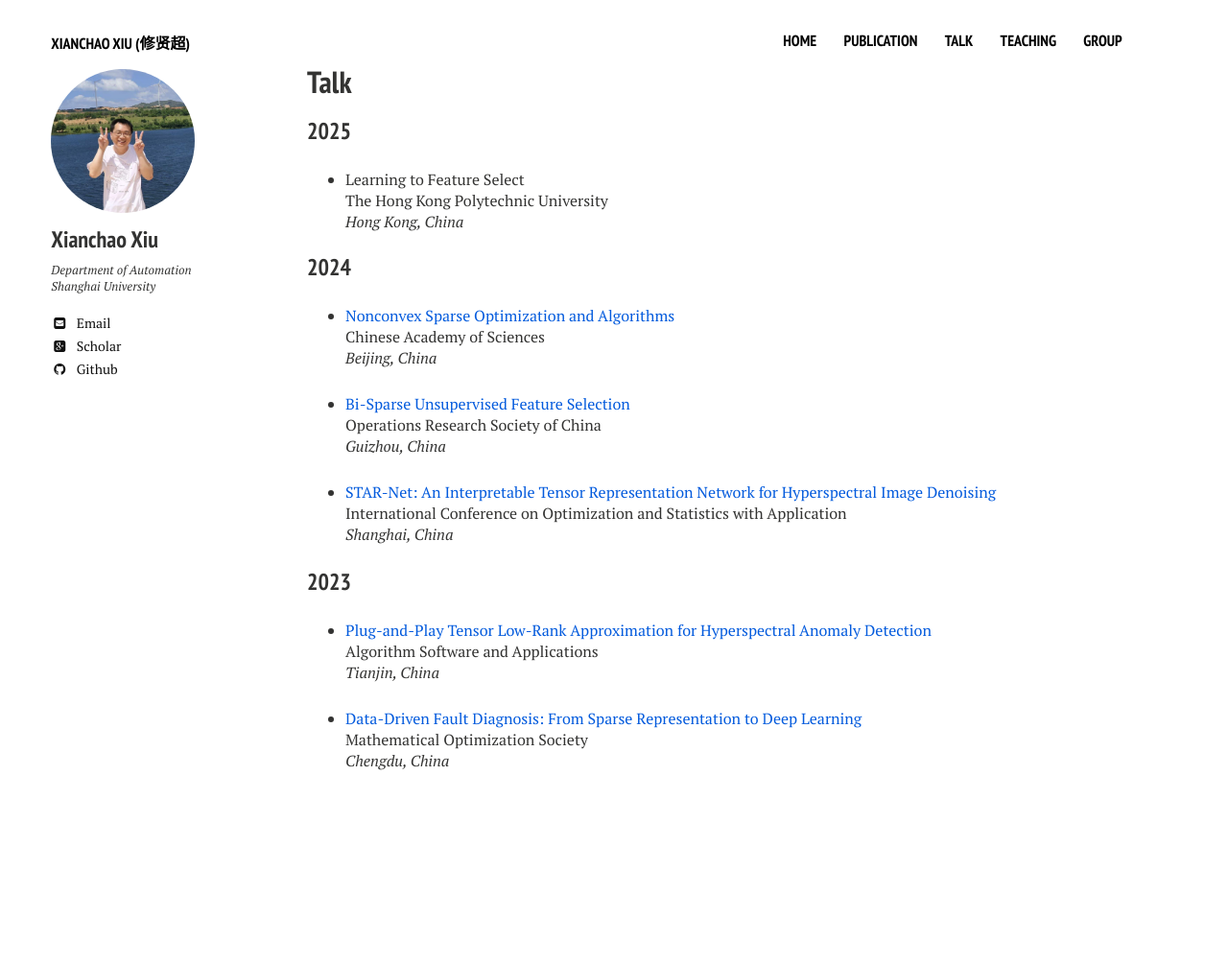
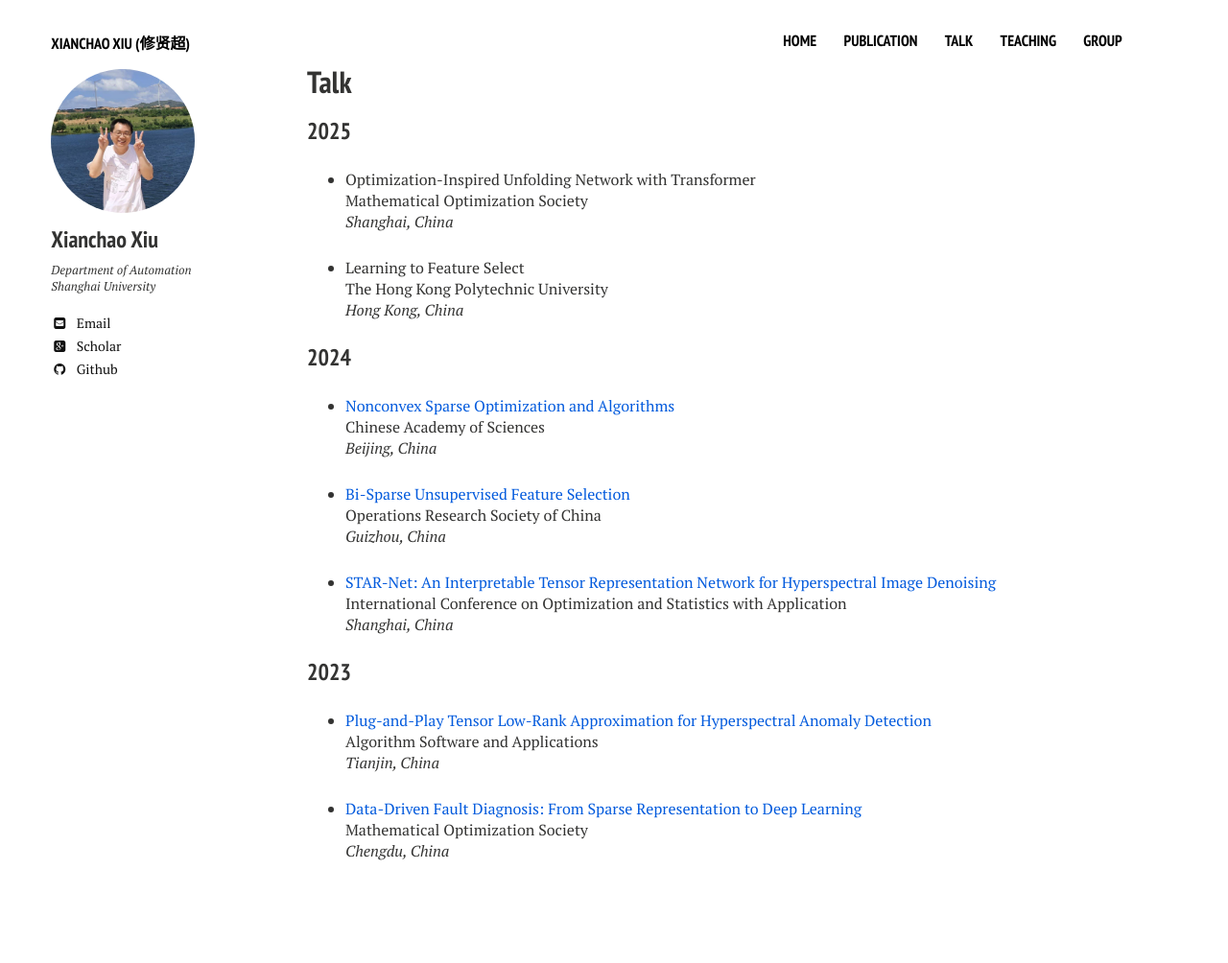
Before and after one commit to xianchaoxiu/xianchaoxiu.github.io, a Jekyll site: the page built from talk/index.md, in a window 1280 px wide. Shown: the whole page at 96% size. Built offline with Jekyll 4.4.1, drawn with Linux system fonts in a browser that asks for light colours; nearby versions of some CDN libraries; before the commit the page ends 910 px from its top, so only the background shows below that.

Commit message:
Update index.md

```diff
--- a/talk/index.md
+++ b/talk/index.md
@@ -10,6 +10,10 @@ share: false
 
 
 ### 2025
+* Optimization-Inspired Unfolding Network with Transformer <br>
+Mathematical Optimization Society <br>
+<i>Shanghai, China</i><br>
+
 
 * Learning to Feature Select <br>
 The Hong Kong Polytechnic University <br>
```
